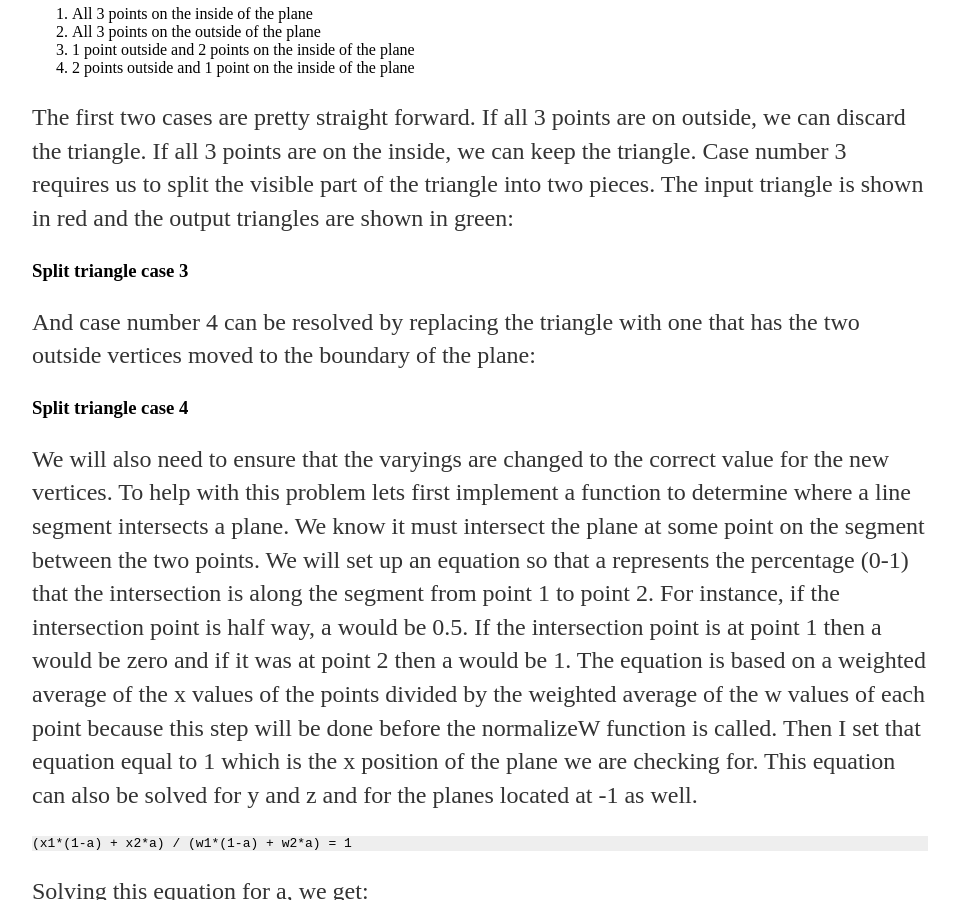
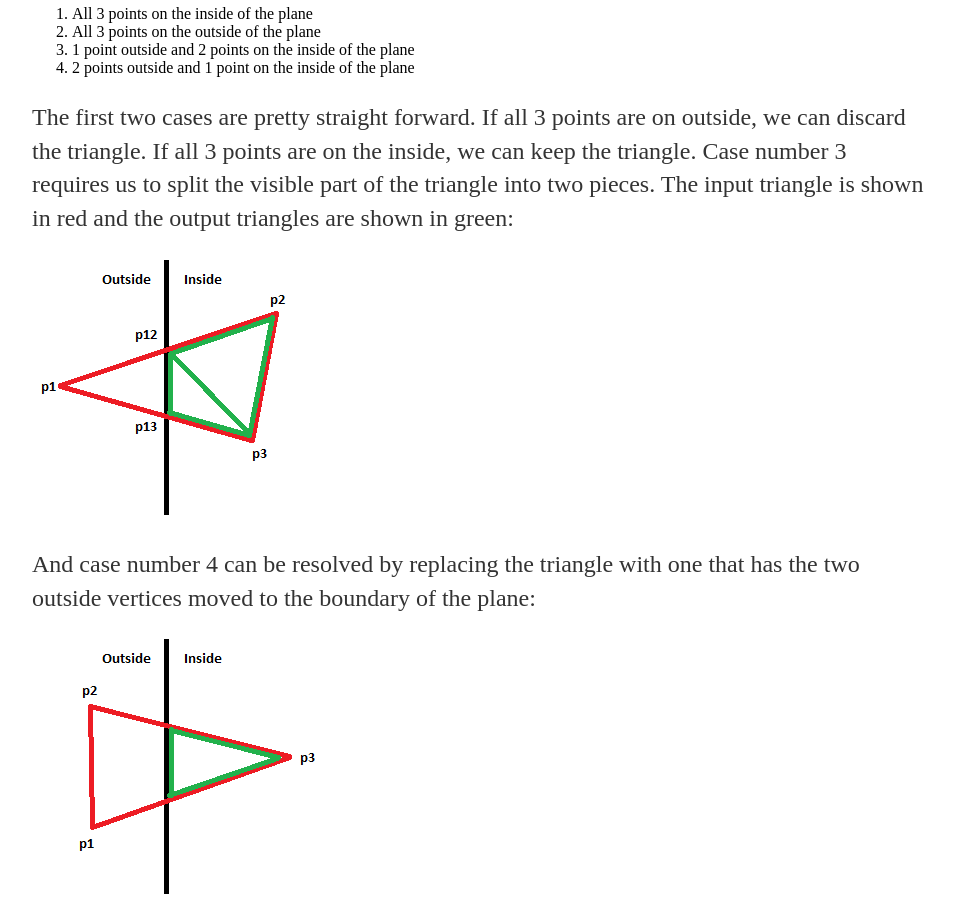
Before and after one commit to natethegreat2525/natethegreat2525.github.io, a Jekyll site: the page built from _posts/2018-08-17-clipping.md, in a window 1280 px wide and 900 px high, scrolled down 1027 px. Shown: the whole window, without its empty margins (160-1119 px from the left). Built offline with Jekyll 4.4.1, drawn with Linux system fonts in a browser that asks for light colours.

Commit message:
Add clipping plane images

```diff
--- a/_posts/2018-08-17-clipping.md
+++ b/_posts/2018-08-17-clipping.md
@@ -25,11 +25,11 @@ There are 4 cases that we care about for a triangle intersecting a plane. I will
 
 The first two cases are pretty straight forward. If all 3 points are on outside, we can discard the triangle. If all 3 points are on the inside, we can keep the triangle. Case number 3 requires us to split the visible part of the triangle into two pieces. The input triangle is shown in red and the output triangles are shown in green:
 
-### Split triangle case 3
+![Split triangle case 3](/assets/clippingPlane3.png)
 
 And case number 4 can be resolved by replacing the triangle with one that has the two outside vertices moved to the boundary of the plane:
 
-### Split triangle case 4
+![Split triangle case 4](/assets/clippingPlane4.png)
 
 We will also need to ensure that the varyings are changed to the correct value for the new vertices. To help with this problem lets first implement a function to determine where a line segment intersects a plane. We know it must intersect the plane at some point on the segment between the two points. We will set up an equation so that a represents the percentage (0-1) that the intersection is along the segment from point 1 to point 2. For instance, if the intersection point is half way, a would be 0.5. If the intersection point is at point 1 then a would be zero and if it was at point 2 then a would be 1. The equation is based on a weighted average of the x values of the points divided by the weighted average of the w values of each point because this step will be done before the normalizeW function is called. Then I set that equation equal to 1 which is the x position of the plane we are checking for. This equation can also be solved for y and z and for the planes located at -1 as well.
 
```
Also changed, not shown: assets/clippingPlane3.png (added), assets/clippingPlane4.png (added).
